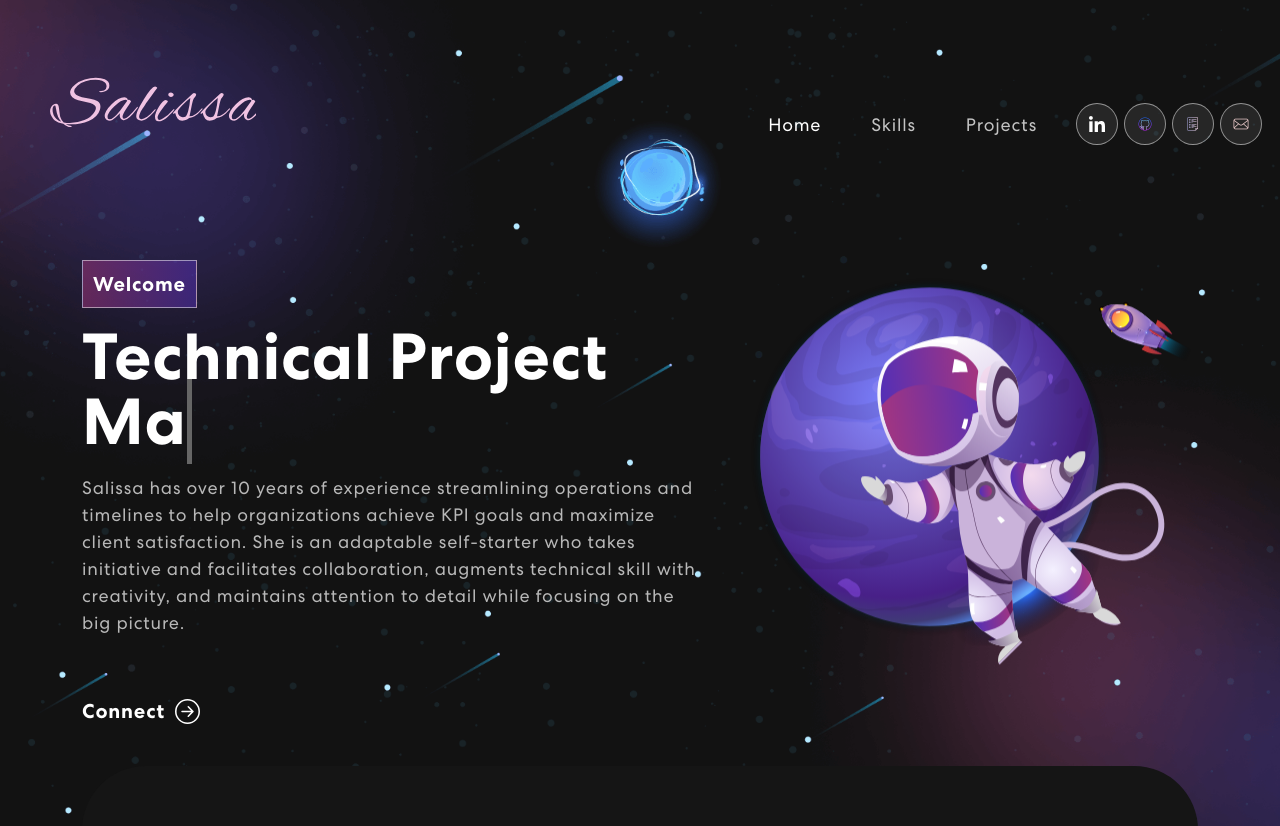
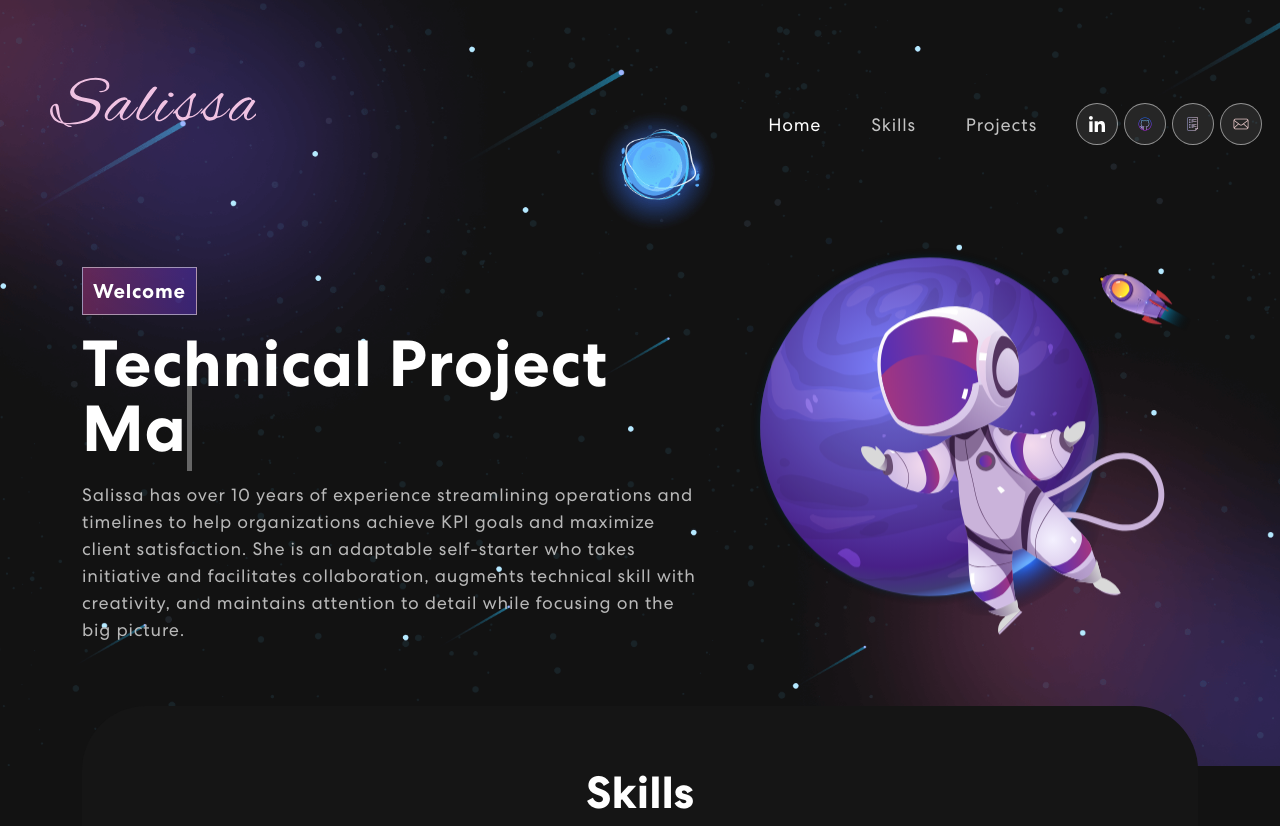
Before and after one commit to Salissa4/Salissa, a React (Create React App) app: page / in a window 1280 px wide. Shown: the top 826 px of the page. Built offline with nearby package versions, Linux system fonts and the light colour scheme.

Commit message:
removed button banner

```diff
--- a/src/components/Banner.js
+++ b/src/components/Banner.js
@@ -1,6 +1,6 @@
 import { useState, useEffect } from 'react';
 import { Container, Row, Col } from 'react-bootstrap';
-import { ArrowRightCircle } from 'react-bootstrap-icons';
+// import { ArrowRightCircle } from 'react-bootstrap-icons';
 import headerImg from '../assets/images/header-img.svg';
 import 'animate.css';
 import TrackVisibility from 'react-on-screen';
@@ -58,7 +58,7 @@
                                 <span className='tagline'>Welcome</span>
                                 <h1><span className='txt-rotate' dataPeriod='1000' data-rotate='[ "Technical Project Manager", "Web Developer"]'><span className='wrap'>{text}</span></span></h1>
                                 <p>Salissa has over 10 years of experience streamlining operations and timelines to help organizations achieve KPI goals and maximize client satisfaction. She is an adaptable self-starter who takes initiative and facilitates collaboration, augments technical skill with creativity, and maintains attention to detail while focusing on the big picture.</p>
-                                <button onClick={() => console.log('connect')}>Connect<ArrowRightCircle size={25}/></button>
+                                {/* <button onClick={() => console.log('connect')}>Connect<ArrowRightCircle size={25}/></button> */}
                             </div>}
                         </TrackVisibility>
                     </Col>
--- a/src/components/NavBar.js
+++ b/src/components/NavBar.js
@@ -38,7 +38,6 @@
       <Navbar expand='md' className={scrolled ? 'scrolled' : ''} >
         <img className='header-img'src={sal2} alt='salissa'/>
         <Container>
-
           <Navbar.Toggle aria-controls='basic-navbar-nav'>
             <span className="navbar-toggler-icon"></span>
           </Navbar.Toggle>
```
